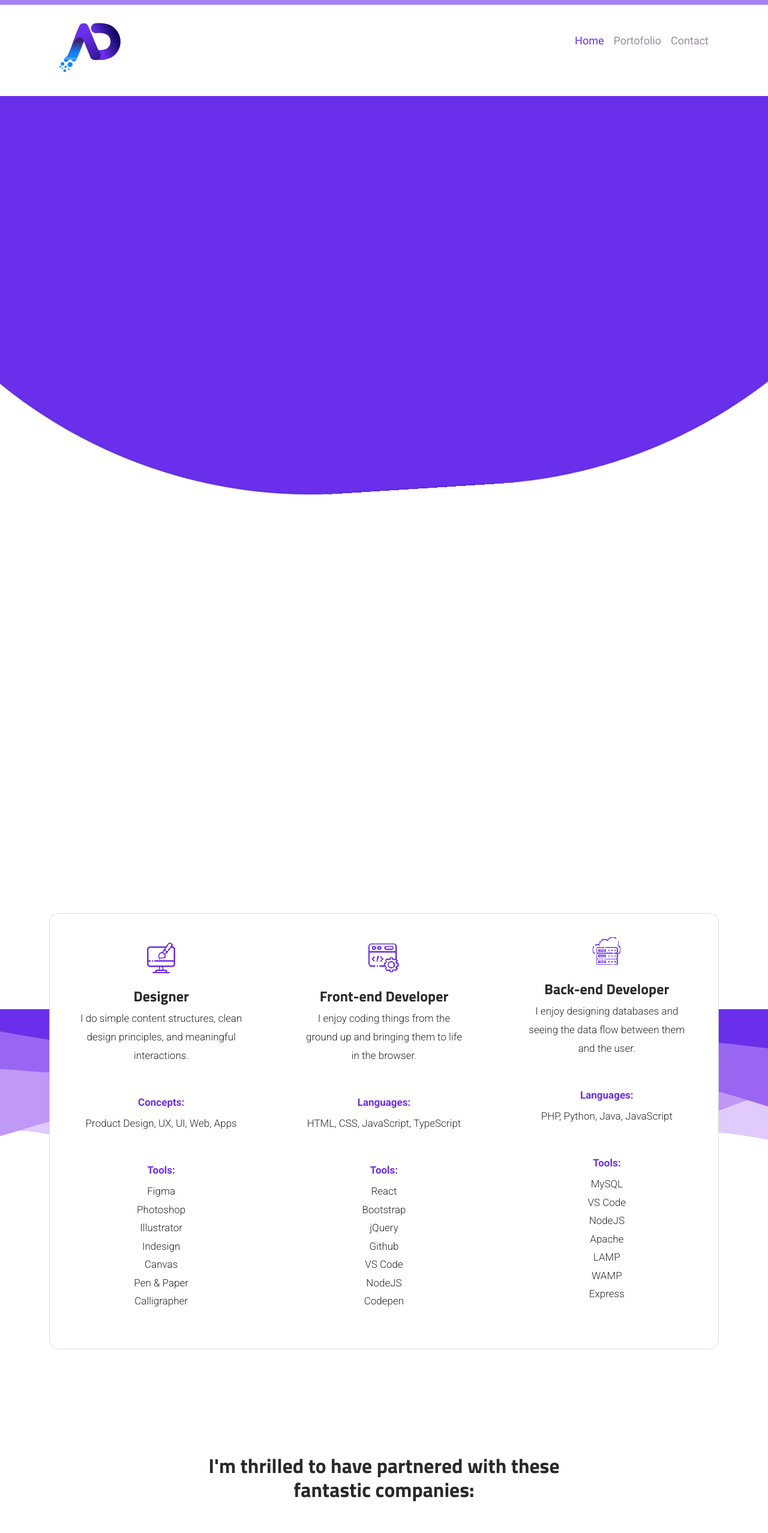
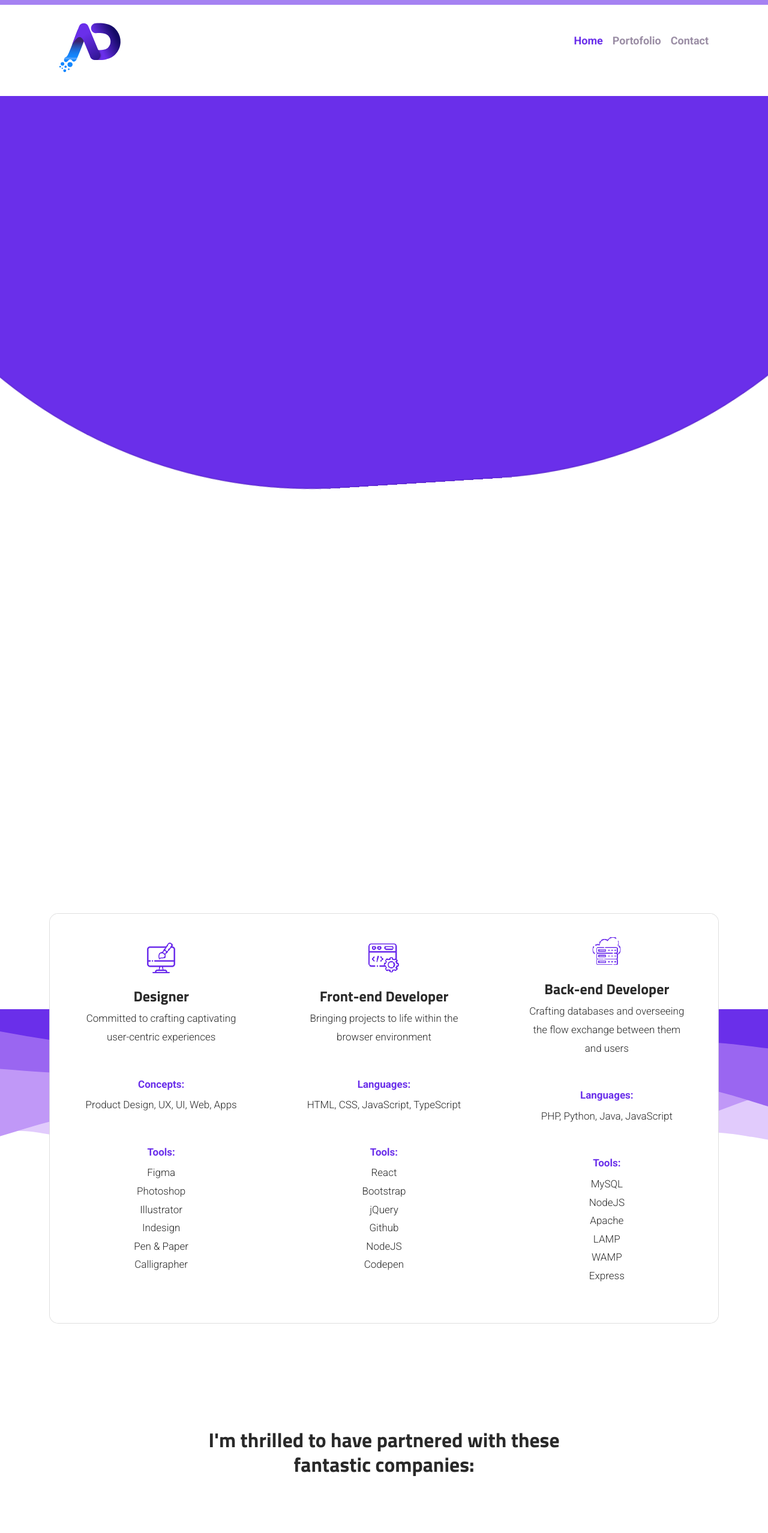
Before and after one commit to axydavid/PortfolioReacTS, a React (Create React App) app: page /#/ in a window 1280 px wide. Shown: the top 2555 px of the page at 60% size. Built offline with nearby package versions, Linux system fonts and the light colour scheme.

Commit message:
Text update

```diff
--- a/src/Contact.tsx
+++ b/src/Contact.tsx
@@ -39,11 +39,11 @@ function Contact(props: any) {
         // await delay(200);
         setDisabled(true);
         smil.current.style.opacity = 1;
-        textC.current.innerHTML = "Your message has been received✔️<br>I will reply to you as soon as possible."
+        textC.current.innerHTML = "Thank You!✔️<br>I will reach out to you as soon as possible."
         textC.current.style.opacity = 1;
       }, (error) => {
         textC.current.style.opacity = 1;
-        textC.current.innerHTML = "An error has occurred❌<br> Please try again."
+        textC.current.innerHTML = "Error❌<br> Please try again."
       });
 
 
@@ -64,9 +64,8 @@ function Contact(props: any) {
               <img className="pe-auto" onMouseEnter={() => setTop('-3px')} onMouseLeave={() => setTop('0px')} src={selfieN} style={{ maxWidth: '22vh' }} />
             </Row>
           </div>
-          <h2 className='fw-normal recText text-center mt-auto' ref={textC} data-aos="fade-down" data-aos-delay="200">
-            Thanks for reaching out to me. <br />How can I help you today?</h2>
-
+          <h2 className='fw-bold recText text-center mt-auto' ref={textC} data-aos="fade-down" data-aos-delay="200">
+            Thrilled that you've reached out!<br />How can I make your goals a reality?</h2>
           <Row className='mt-auto' data-aos="fade-down" data-aos-delay="300" >
             <Form.Group as={Col} className="mb-3" controlId="exampleForm.ControlInput1">
               <Form.Label>Name</Form.Label>
@@ -82,7 +81,7 @@ function Contact(props: any) {
             <Form.Control as="textarea" name="message" rows={rows} disabled={isDisabled} />
           </Form.Group>
           <Row className='mb-3'>
-            <Button className="m-auto btn-round " variant="outline-primary" type="submit" disabled={isDisabled} >
+            <Button className="m-auto btn-round fw-bold" variant="outline-primary" type="submit" disabled={isDisabled} >
               Submit
             </Button>
           </Row>
--- a/src/Home.tsx
+++ b/src/Home.tsx
@@ -86,7 +86,7 @@ function Home(props: any) {
         >
           <div className='align-self-center flex-shrink-0 text-white ' style={{ maxWidth: '820px', width: '80vw' }}>
             <h3 className="text-center ">Hi there, I'm David!</h3>
-            <div className="text-center pt-4">My journey as a designer & developer began over 7 years ago, I've worked for various agencies, consulted for startups, and collaborated with talented people to create digital products for both business and consumer use. I'm commited, naturally curious, and perpetually working on improving my chops one project at a time.
+            <div className="text-center pt-4">My journey as a Designer & Developer began over seven years ago, I have worked for various agencies, consulted for startups, and collaborated with talented people to create digital products for both business and consumer use. I am committed, naturally curious, and perpetually working on improving my chops one project at a time.
             </div>
           </div>
         </motion.div>
@@ -113,7 +113,7 @@ function Home(props: any) {
 
           <Container className='d-flex flex-column h-100'>
             <h1 className='text-center frontText' style={{ marginTop: '3vh' }} data-aos="fade-down" data-aos-delay="0">I am a <ReactTypingEffect typingDelay={1000} eraseDelay={2000} eraseSpeed={200} speed={120} cursorClassName="homeCur" text={["Product Designer", "Full-Stack Developer", "Consultant"]} /></h1>
-            <div className='text-center lead' style={{ marginTop: '2vh' }} data-aos="fade-down" data-aos-delay="100">Love to develop and code web applications ❤️</div>
+            <div className='text-center lead' style={{ marginTop: '2vh' }} data-aos="fade-down" data-aos-delay="100">Love to design & develop everything web ❤️</div>
             <Row className="justify-content-center position-relative" style={{ marginTop: '5vh' }} data-aos="fade-down" data-aos-delay="200">
               <img className="brows pe-none" src={selfieB} style={{ maxWidth: '25vh', top: top1 }} />
               <img className="" onMouseEnter={() => setTop('-4px')} onMouseLeave={() => setTop('0px')} src={selfieN} style={{ maxWidth: '25vh' }} />
@@ -173,7 +173,7 @@ function Home(props: any) {
                   <img className={'imgTri'} src={design} style={{ maxHeight: '48px', width: 'auto' }} />
                 </Row>
                 <h5 className="fw-bold mb-2">Designer</h5>
-                <p>I do simple content structures, clean design principles, and meaningful interactions.</p>
+                <p>Committed to crafting captivating user-centric experiences</p>
                 <p className="text-primary fw-bold  mt-5 mb-1">Concepts:</p>
                 <p>Product Design, UX, UI, Web, Apps</p>
                 <p className="text-primary fw-bold mt-5 mb-1">Tools:</p>
@@ -182,7 +182,6 @@ function Home(props: any) {
                   <li>Photoshop</li>
                   <li>Illustrator</li>
                   <li>Indesign</li>
-                  <li>Canvas</li>
                   <li>Pen &amp; Paper</li>
                   <li>Calligrapher</li>
                 </ul>
@@ -193,7 +192,7 @@ function Home(props: any) {
                   <img className={'imgTri'} src={frontEnd} style={{ maxHeight: '48px', width: 'auto' }} />
                 </Row>
                 <h5 className="fw-bold mb-2">Front-end Developer</h5>
-                <p>I enjoy coding things from the ground up and bringing them to life in the browser. </p>
+                <p>Bringing projects to life within the browser environment</p>
                 <p className="text-primary fw-bold mt-5 mb-1">Languages:</p>
                 <p>HTML, CSS, JavaScript, TypeScript</p>
                 <p className="text-primary fw-bold mt-5 mb-1">Tools:</p>
@@ -202,7 +201,6 @@ function Home(props: any) {
                   <li>Bootstrap</li>
                   <li>jQuery</li>
                   <li>Github</li>
-                  <li>VS Code</li>
                   <li>NodeJS</li>
                   <li>Codepen</li>
                 </ul>
@@ -213,13 +211,12 @@ function Home(props: any) {
                   <img className={'imgTriL'} src={backEnd} style={{ maxHeight: '60px', width: 'auto', marginTop: '-11px' }} />
                 </Row>
                 <h5 className="fw-bold mb-2">Back-end Developer</h5>
-                <p>I enjoy designing databases and seeing the data flow between them and the user.</p>
+                <p>Crafting databases and overseeing the flow exchange between them and users</p>
                 <p className="text-primary fw-bold mt-5 mb-1">Languages:</p>
                 <p>PHP, Python, Java, JavaScript</p>
                 <p className="text-primary fw-bold mt-5 mb-1">Tools:</p>
                 <ul className="list-unstyled">
                   <li>MySQL</li>
-                  <li>VS Code</li>
                   <li>NodeJS</li>
                   <li>Apache</li>
                   <li>LAMP</li>
@@ -272,23 +269,23 @@ function Home(props: any) {
 
           <Card bg={'dark'} key={'dark'} text={'white'} className="mb-2 cerd br-30" >
             <Card.Body className="m-4" >
-              <Row className="align-content-center sRow">
-                <Col className="column level-item d-flex">
-                  <h3 className="title m-auto">Start a project</h3>
-                </Col>
-                <Col className="column level-item d-flex">
-                  <p className="m-auto text-center" style={{ fontSize: '18px' }}>Interested in joining forces together? <br />Check out my <a href={cv} ><b style={{ fontWeight: '600' }} >CV</b></a> & let's have a talk!</p>
-                </Col>
-                <Col className="column level-item d-flex">
+              <div className="align-content-center d-flex">
+                <div className="level-item d-flex">
+                  <h3 className="title m-auto">Seize the opportunity</h3>
+                </div>
+                <div className="level-item d-flex mx-auto">
+                  <p className="m-auto text-center" style={{ fontSize: '18px' }}>Take your vision to the next level! <br />Here's my <a href={cv} ><b style={{ fontWeight: '600' }} >CV</b></a>, don't hesitate to contact me!</p>
+                </div>
+                <div className="level-item d-flex ">
                   <Button style={{ minWidth: '200px', maxHeight: '54px', borderRadius: '50px', borderWidth: '2px', fontWeight: 'bold', color: 'white' }} className="m-auto" variant="outline-primary" onClick={(e) => {
                     e.preventDefault();
                     navigate(`/contact`);
                   }}>
                     <img className="position-relative imgButton1" src={chat} style={{ maxWidth: '26px', top: "-2px", }} />
-                    &nbsp;Contact Me
+                    &nbsp;Let's Chat!
                   </Button>
-                </Col>
-              </Row>
+                </div>
+              </div>
             </Card.Body>
           </Card>
         </Row>
--- a/src/Main.scss
+++ b/src/Main.scss
@@ -577,7 +577,7 @@ $body-color: rgba(3, 3, 3, 0.85);
     color: white;
     border-radius: 5px;
     font-size: 18px;
-    font-weight: 400;
+    font-weight: bold !important;
 }
 
 .nav-link:focus {
```
